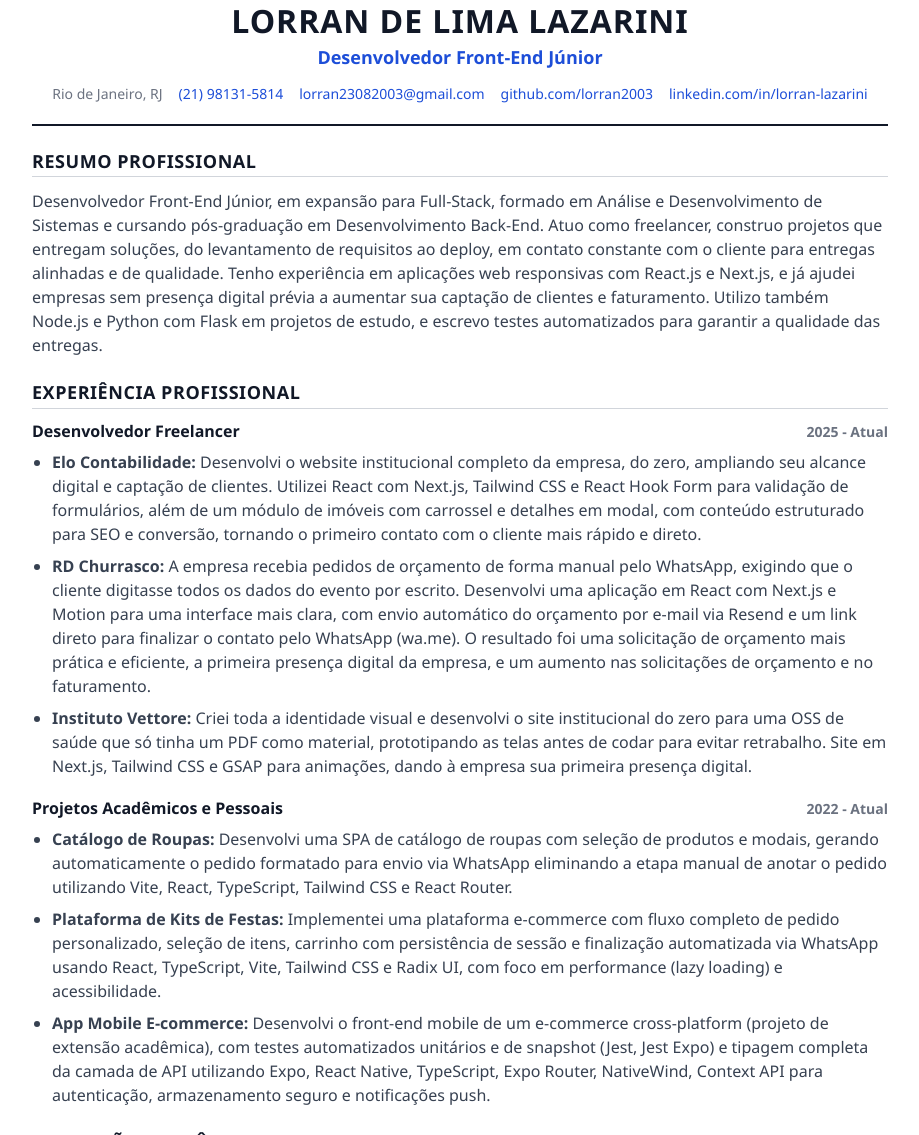
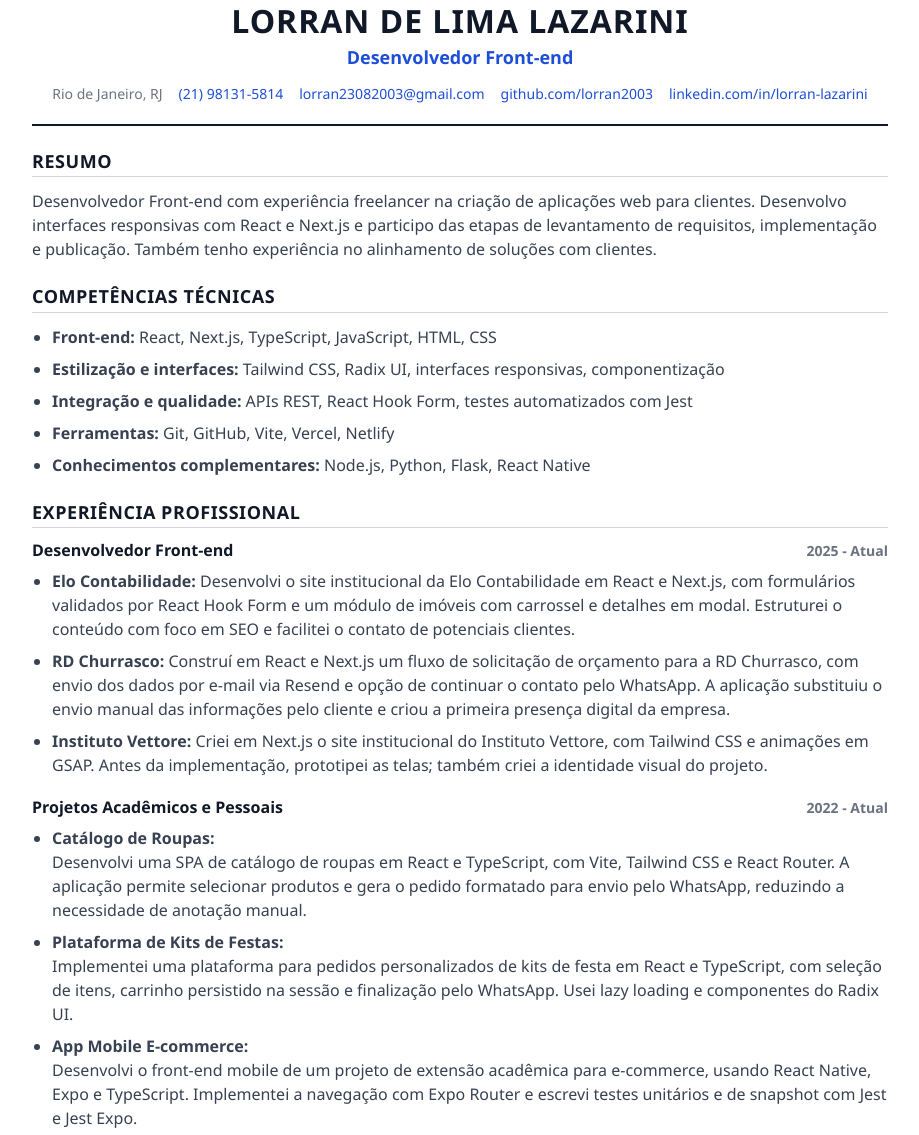
Before and after one commit to lorran2003/curriculo-frontend, a website built with Vite: page index.html in a window 1280 px wide. Shown: the part 29-1164 px from the top of the page, without its empty margins (180-1099 px from the left). Built offline with nearby package versions, Linux system fonts and the light colour scheme.

Commit message:
update curricuo

```diff
--- a/index.html
+++ b/index.html
@@ -9,62 +9,81 @@
         content="Currículo de Lorran de Lima Lazarini, Desenvolvedor Front-end Júnior com foco em React.js, Next.js, TypeScript, APIs REST, acessibilidade, SEO técnico, performance web, deploy e conhecimentos em IA aplicada com LLMs.">
     <meta name="keywords"
         content="desenvolvedor front-end junior, react.js, next.js, typescript, javascript es6, html5, css3, tailwind css, api rest, react hook form, responsividade, acessibilidade, seo tecnico, performance web, git, github, vite, vercel, netlify, jest, vitest, prompt engineering, prompt chaining, prompt templates, reducao de alucinacoes, openai api, anthropic api, llm api, streaming de respostas, gestao de tokens, rag, retrieval augmented generation, vector databases, similarity search">
-    <title>Currículo - Lorran de Lima Lazarini | Desenvolvedor Front-End</title>
+    <title>Currículo - Lorran de Lima Lazarini | Desenvolvedor Front-end</title>
     <link rel="stylesheet" href="./src/style.css">
 </head>
 
 <body>
     <header>
         <h1>Lorran de Lima Lazarini</h1>
-        <p class="subtitle">Desenvolvedor Front-End Júnior</p>
+        <p class="subtitle">Desenvolvedor Front-end</p>
         <address class="contact-info">
             <span>Rio de Janeiro, RJ</span>
             <span><a href="tel:+5521981315814">(21) 98131-5814</a></span>
             <span><a href="mailto:lorran23082003@gmail.com">lorran23082003@gmail.com</a></span>
             <span><a href="https://github.com/lorran2003" target="_blank"
                     rel="noopener noreferrer">github.com/lorran2003</a></span>
-            <span><a href="https://www.linkedin.com/in/lorran-lazarini-276b2b220/" target="_blank"
+            <span><a href="https://www.linkedin.com/in/lorran-lazarini" target="_blank"
                     rel="noopener noreferrer">linkedin.com/in/lorran-lazarini</a></span>
         </address>
     </header>
 
     <main>
         <section aria-labelledby="resumo">
-            <h2 id="resumo">Resumo Profissional</h2>
-            <p>Desenvolvedor Front-End Júnior, em expansão para Full-Stack, formado em Análise e Desenvolvimento de
-                Sistemas e cursando pós-graduação em Desenvolvimento Back-End. Atuo como freelancer, construo projetos
-                que entregam soluções, do levantamento de requisitos ao deploy, em contato constante com o cliente para
-                entregas alinhadas e de qualidade. Tenho experiência em aplicações web responsivas com React.js e
-                Next.js, e já ajudei empresas sem presença digital prévia a aumentar sua captação de clientes e
-                faturamento. Utilizo também Node.js e Python com Flask em projetos de estudo, e escrevo testes
-                automatizados para garantir a qualidade das entregas.</p>
+            <h2 id="resumo">Resumo</h2>
+            <p>Desenvolvedor Front-end com experiência freelancer na criação de aplicações web para clientes.
+                Desenvolvo interfaces responsivas com React e Next.js e participo das etapas de levantamento de
+                requisitos, implementação e publicação. Também tenho experiência no alinhamento de soluções com
+                clientes.</p>
+        </section>
+
+        <section aria-labelledby="competencias">
+            <h2 id="competencias">Competências Técnicas</h2>
+
+            <ul>
+                <li>
+                    <strong>Front-end:</strong>
+                    React, Next.js, TypeScript, JavaScript, HTML, CSS
+                </li>
+                <li>
+                    <strong>Estilização e interfaces:</strong>
+                    Tailwind CSS, Radix UI, interfaces responsivas, componentização
+                </li>
+                <li>
+                    <strong>Integração e qualidade:</strong>
+                    APIs REST, React Hook Form, testes automatizados com Jest
+                </li>
+                <li>
+                    <strong>Ferramentas:</strong>
+                    Git, GitHub, Vite, Vercel, Netlify
+                </li>
+                <li>
+                    <strong>Conhecimentos complementares:</strong>
+                    Node.js, Python, Flask, React Native
+                </li>
+            </ul>
         </section>
 
         <section aria-labelledby="experiencia">
             <h2 id="experiencia">Experiência Profissional</h2>
             <article class="entry">
                 <div class="entry-header">
-                    <h3>Desenvolvedor Freelancer</h3>
+                    <h3>Desenvolvedor Front-end</h3>
                     <span>2025 - Atual</span>
                 </div>
                 <ul>
                     <li><strong>Elo Contabilidade:</strong>
-                        Desenvolvi o website institucional completo da empresa, do zero, ampliando seu alcance digital e
-                        captação de clientes. Utilizei React com Next.js, Tailwind CSS e React Hook Form para validação
-                        de formulários, além de um módulo de imóveis com carrossel e detalhes em modal, com conteúdo
-                        estruturado para SEO e conversão, tornando o primeiro contato com o cliente mais rápido e
-                        direto.
+                        Desenvolvi o site institucional da Elo Contabilidade em React e Next.js, com formulários
+                        validados por React Hook Form e um módulo de imóveis com carrossel e detalhes em modal.
+                        Estruturei o conteúdo com foco em SEO e facilitei o contato de potenciais clientes.
                     </li>
-                    <li><strong>RD Churrasco:</strong> A empresa recebia pedidos de orçamento de forma manual pelo
-                        WhatsApp, exigindo que o cliente digitasse todos os dados do evento por escrito. Desenvolvi uma
-                        aplicação em React com Next.js e Motion para uma interface mais clara, com envio automático do
-                        orçamento por e-mail via Resend e um link direto para finalizar o contato pelo WhatsApp (wa.me).
-                        O resultado foi uma solicitação de orçamento mais prática e eficiente, a primeira presença
-                        digital da empresa, e um aumento nas solicitações de orçamento e no faturamento.</li>
-                    <li><strong>Instituto Vettore:</strong> Criei toda a identidade visual e
-                        desenvolvi o site institucional do zero para uma OSS de saúde que só tinha um PDF como material,
-                        prototipando as telas antes de codar para evitar retrabalho. Site em Next.js, Tailwind CSS e
-                        GSAP para animações, dando à empresa sua primeira presença digital.</li>
+                    <li><strong>RD Churrasco:</strong> Construí em React e Next.js um fluxo de solicitação de
+                        orçamento para a RD Churrasco, com envio dos dados por e-mail via Resend e opção de continuar o
+                        contato pelo WhatsApp. A aplicação substituiu o envio manual das informações pelo cliente e
+                        criou a primeira presença digital da empresa.</li>
+                    <li><strong>Instituto Vettore:</strong> Criei em Next.js o site institucional do Instituto
+                        Vettore, com Tailwind CSS e animações em GSAP. Antes da implementação, prototipei as telas;
+                        também criei a identidade visual do projeto.</li>
                 </ul>
             </article>
 
@@ -74,20 +93,23 @@
                     <span>2022 - Atual</span>
                 </div>
                 <ul>
-                    <li><strong>Catálogo de Roupas:</strong> Desenvolvi uma SPA de catálogo de roupas com seleção de
-                        produtos e modais, gerando automaticamente o pedido formatado para envio via WhatsApp
-                        eliminando a etapa manual de anotar o pedido utilizando Vite, React, TypeScript, Tailwind
-                        CSS e React Router.</li>
-                    <li><strong>Plataforma de Kits de Festas:</strong> Implementei uma plataforma e-commerce com fluxo
-                        completo
-                        de pedido personalizado, seleção de itens, carrinho com persistência de sessão e
-                        finalização automatizada via WhatsApp usando React, TypeScript, Vite, Tailwind CSS
-                        e Radix UI, com foco em performance (lazy loading) e acessibilidade.</li>
-                    <li><strong>App Mobile E-commerce:</strong> Desenvolvi o front-end mobile de um e-commerce
-                        cross-platform (projeto de extensão acadêmica), com testes automatizados unitários e de
-                        snapshot (Jest, Jest Expo) e tipagem completa da camada de API utilizando Expo, React
-                        Native, TypeScript, Expo Router, NativeWind, Context API para autenticação, armazenamento
-                        seguro e notificações push.</li>
+                    <li><strong>Catálogo de Roupas:</strong>
+                        <p>Desenvolvi uma SPA de catálogo de roupas em React e TypeScript, com Vite, Tailwind CSS e
+                            React Router. A aplicação permite selecionar produtos e gera o pedido formatado para envio
+                            pelo WhatsApp, reduzindo a necessidade de anotação manual.</p>
+                    </li>
+                    <li><strong>Plataforma de Kits de Festas:</strong>
+                        <p>Implementei uma plataforma para pedidos personalizados de kits de festa em React e
+                            TypeScript, com seleção de itens, carrinho persistido na sessão e finalização pelo WhatsApp.
+                            Usei lazy loading e componentes do Radix UI.</p>
+                    </li>
+                    <li><strong>App Mobile E-commerce:</strong>
+                        <p>
+                            Desenvolvi o front-end mobile de um projeto de extensão acadêmica para e-commerce, usando
+                            React Native, Expo e TypeScript. Implementei a navegação com Expo Router e escrevi testes
+                            unitários e de snapshot com Jest e Jest Expo.
+                        </p>
+                    </li>
                 </ul>
             </article>
             <!--
--- a/package.json
+++ b/package.json
@@ -1,6 +1,6 @@
 {
-  "name": "curriculo-front",
-  "version": "0.0.0",
+  "name": "curriculo-lorran",
+  "version": "1.0.0",
   "private": true,
   "type": "module",
   "scripts": {
```
Also changed, not shown: 1 other file.
